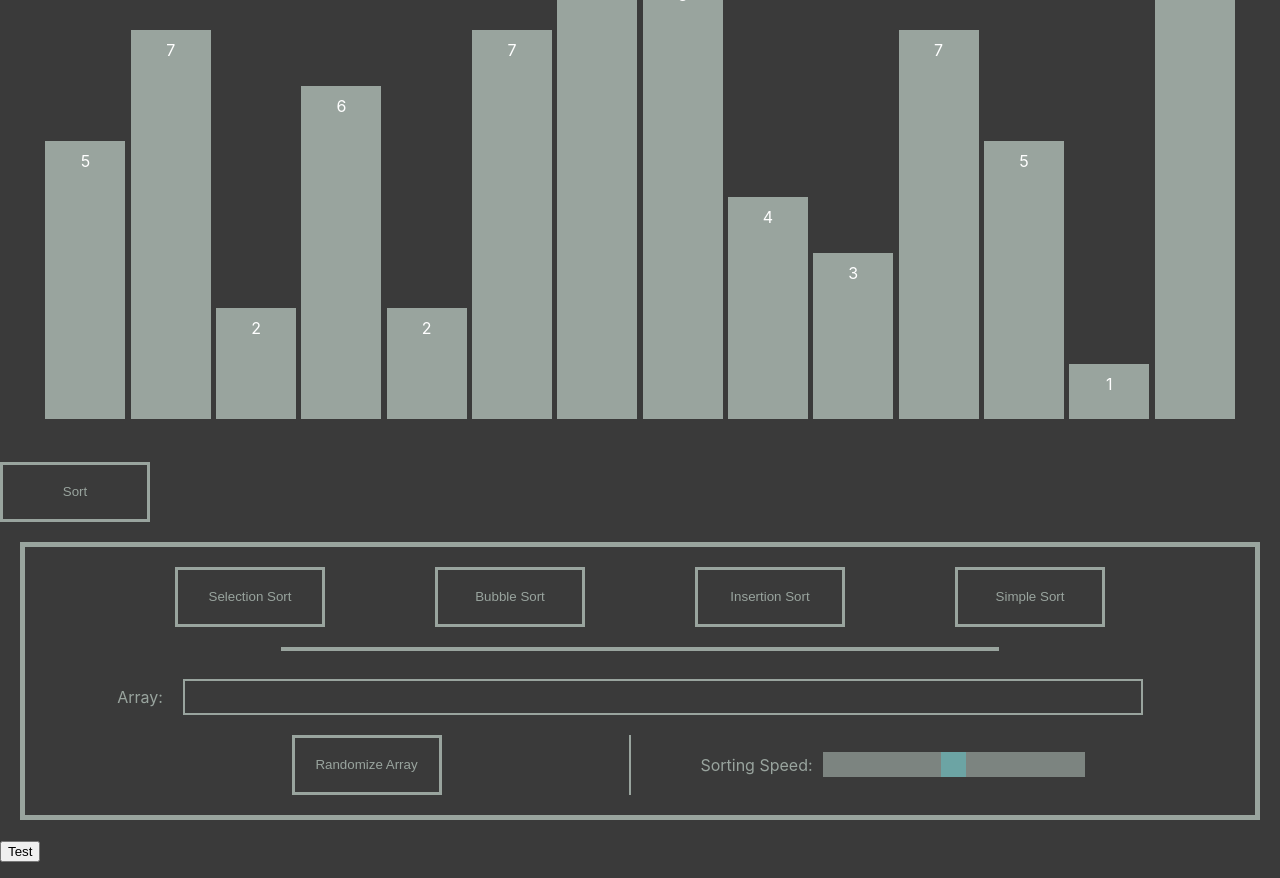
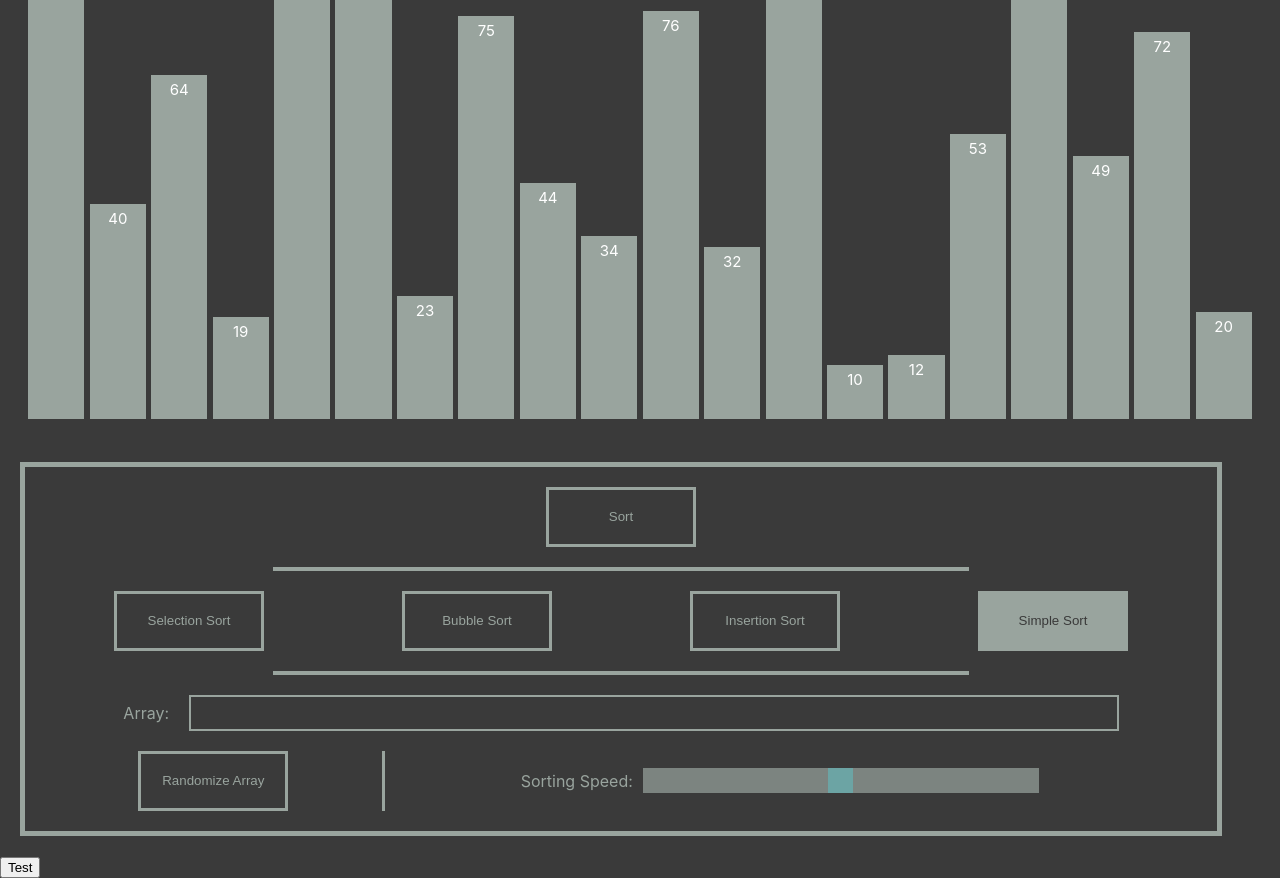
Before and after one commit to tramy1257/sorting-visualizer, a React (Create React App) app: page / in a window 1280 px wide. Shown: the part 200-1078 px from the top of the page. Built offline with nearby package versions, Linux system fonts and the light colour scheme.

Commit message:
Wire sort button and rewire algorithm buttons, randomize the first array

```diff
--- a/src/components/ControlPanel/ControlPanel.js
+++ b/src/components/ControlPanel/ControlPanel.js
@@ -2,21 +2,30 @@ import React from 'react';
 import Aux from '../../hoc/Aux';
 import Button from '../ControlPanel/UI/Button/Button';
 import colors from '../../assets/colors';
-import classes from './ControlPane.module.css';
+import classes from './ControlPanel.module.css';
 
 const controlPanel = (props) => {
 
   return(
     <Aux>
-      <Button>Sort</Button>
       <div className={classes.Panel}>
+        <Button click={props.sortClicked}>Sort</Button>
+        <hr />
         <div className={classes.AlgoBtn}>
-          <Button click={props.selectionClicked}>Selection Sort</Button>
-          <Button click={props.bubbleClicked}>Bubble Sort</Button>
-          <Button click={props.insertionClicked}>Insertion Sort</Button>
-          <Button click={props.simpleClicked}>Simple Sort</Button>
+          <Button
+            active={props.currentAlgo === 'selection'}
+            click={props.selectionClicked}>Selection Sort</Button>
+          <Button
+            active={props.currentAlgo === 'bubble'}
+            click={props.bubbleClicked}>Bubble Sort</Button>
+          <Button
+            active={props.currentAlgo === 'insertion'}
+            click={props.insertionClicked}>Insertion Sort</Button>
+          <Button
+            active={props.currentAlgo === 'simple'}
+            click={props.simpleClicked}>Simple Sort</Button>
         </div>
-        <hr style={{border: `2px solid ${colors.grey}`, width: '60%'}}/>
+        <hr />
         <div className={classes.InputDiv}>
           <label>Array:</label>
           <input className={classes.Input}/>
--- a/src/components/ControlPanel/ControlPane.module.css
+++ b/src/components/ControlPanel/ControlPanel.module.css
@@ -11,23 +11,37 @@
 .AlgoBtn {
   display: flex;
   justify-content: space-evenly;
-  margin: 20px;
+  flex-wrap: wrap;
   margin-top: 0;
+  align-content: space-between;
+  width: 100%;
 }
 
 .Panel {
   margin: 20px;
+  margin-top: 0;
   border: 5px solid var(--grey);
   padding: 20px;
+  width: 90%;
+  display: flex;
+  flex-flow: column;
+  align-items: center;
+}
+
+hr {
+  border: 2px solid var(--grey);
+  width: 60%;
+  margin-bottom: 20px;
+  margin-top: 20px;
 }
 
 .Input {
   background-color: transparent;
   border: 2px solid var(--grey);
-  margin: 20px;
   height: 30px;
   width: 80%;
   color: var(--grey);
+  margin-left: 20px;
 }
 
 .InputDiv {
@@ -35,34 +49,34 @@
   display: flex;
   align-items: center;
   justify-content: center;
+  margin-bottom: 20px;
+  width: 100%;
 }
 
 .BottomPanel {
   display: flex;
   justify-content: space-between;
   background-color: transparent;
-  width: 90%;
   margin: 0 auto;
-}
-
-.VerticalLine {
-  width: 3px;
-  background-color: var(--grey);
+  width: 100%;
 }
 
 .BottomLeft {
-  width: 50%;
+  width: 30%;
   background-color: transparent;
   display: flex;
   justify-content: center;
+  box-sizing: border-box;
+  border-right: 3px solid var(--grey);
 }
 
 .BottomRight {
-  width: 50%;
+  width: 70%;
   display: flex;
   align-items: center;
   justify-content: center;
   padding-right: 20px;
+  background-color: transparent;
 }
 
 .slider {
--- a/src/components/ControlPanel/UI/Button/Button.module.css
+++ b/src/components/ControlPanel/UI/Button/Button.module.css
@@ -10,6 +10,7 @@
     border: 3px solid var(--grey);
     color: var(--grey);
     cursor: pointer;
+    margin: 0 auto;
 }
 
 .Button:hover {
--- a/src/components/SortingPanels/SelectionSort/SelectionSort.js
+++ b/src/components/SortingPanels/SelectionSort/SelectionSort.js
@@ -12,12 +12,25 @@ const SWAP_COLOR = colors.blue;
 const UNSORTED_COLOR = colors.grey;
 
 // Program argument
-const STEP_SPEED = 100; // Set animating speed of each step (in ms)
+const STEP_SPEED = 10; // Set animating speed of each step (in ms)
 
 class SelectionSort extends React.Component {
-  state = {
-    array: [5,7,2,6,2,7,9,8,4,3,7,5,1,9],//3,9,3,5,7,2],
-    sorted: false
+  constructor(props) {
+    super(props);
+    const initialArr = this.randomArr(20);
+    this.state = {
+      array: initialArr,
+      sortAlgo: 'simple',
+      sorted: false
+    };
+  }
+
+  randomArr = (size) => {
+    let newArr = [];
+    for (let i = 0; i < size; ++i) {
+      newArr.push(Math.floor(Math.random() * 99 + 1));
+    }
+    return newArr;
   };
 
   sortHandler = (sortType) => {
@@ -59,6 +72,14 @@ class SelectionSort extends React.Component {
     }, logs.length * STEP_SPEED);
   };
 
+  sortClickedHandler = () => {
+    this.sortHandler(this.state.sortAlgo);
+  }
+
+  changeAlgoHandler = (algoType) => {
+    this.setState({sortAlgo: algoType});
+  };
+
   // For testing
   testHandler = () => {
   };
@@ -75,10 +96,12 @@ class SelectionSort extends React.Component {
           sorted={this.state.sorted}
           array={this.state.array}/>
         <ControlPanel
-          selectionClicked={this.sortHandler.bind(this, 'selection')}
-          bubbleClicked={this.sortHandler.bind(this, 'bubble')}
-          insertionClicked={this.sortHandler.bind(this, 'insertion')}
-          simpleClicked={this.sortHandler.bind(this, 'simple')}/>
+          currentAlgo={this.state.sortAlgo}
+          sortClicked={this.sortClickedHandler}
+          selectionClicked={this.changeAlgoHandler.bind(this, 'selection')}
+          bubbleClicked={this.changeAlgoHandler.bind(this, 'bubble')}
+          insertionClicked={this.changeAlgoHandler.bind(this, 'insertion')}
+          simpleClicked={this.changeAlgoHandler.bind(this, 'simple')}/>
         <button onClick={this.testHandler}>Test</button>
       </Aux>
     );
--- a/src/components/SortingPanels/UI/Bar/Bar.js
+++ b/src/components/SortingPanels/UI/Bar/Bar.js
@@ -20,9 +20,10 @@ const bar = (props) => {
 
   const textStyle = {
     color: 'white',
-    marginTop: '10px',
+    marginTop: '5px',
     textAlign: 'center',
-    padding: '0'
+    padding: '0',
+    fontSize: '15px'
   }
 
   return (
```
Also changed, not shown: 1 other file (tests, documents, lock files or other folders).
